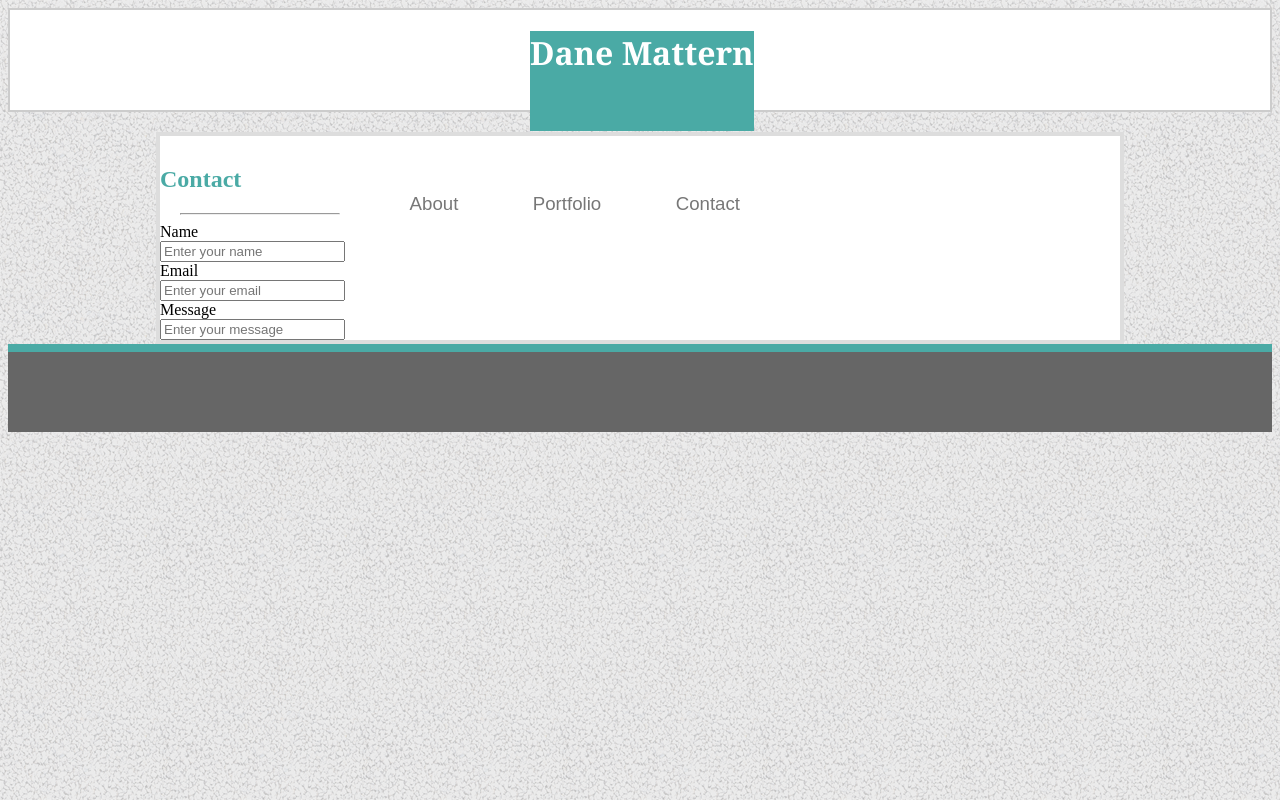
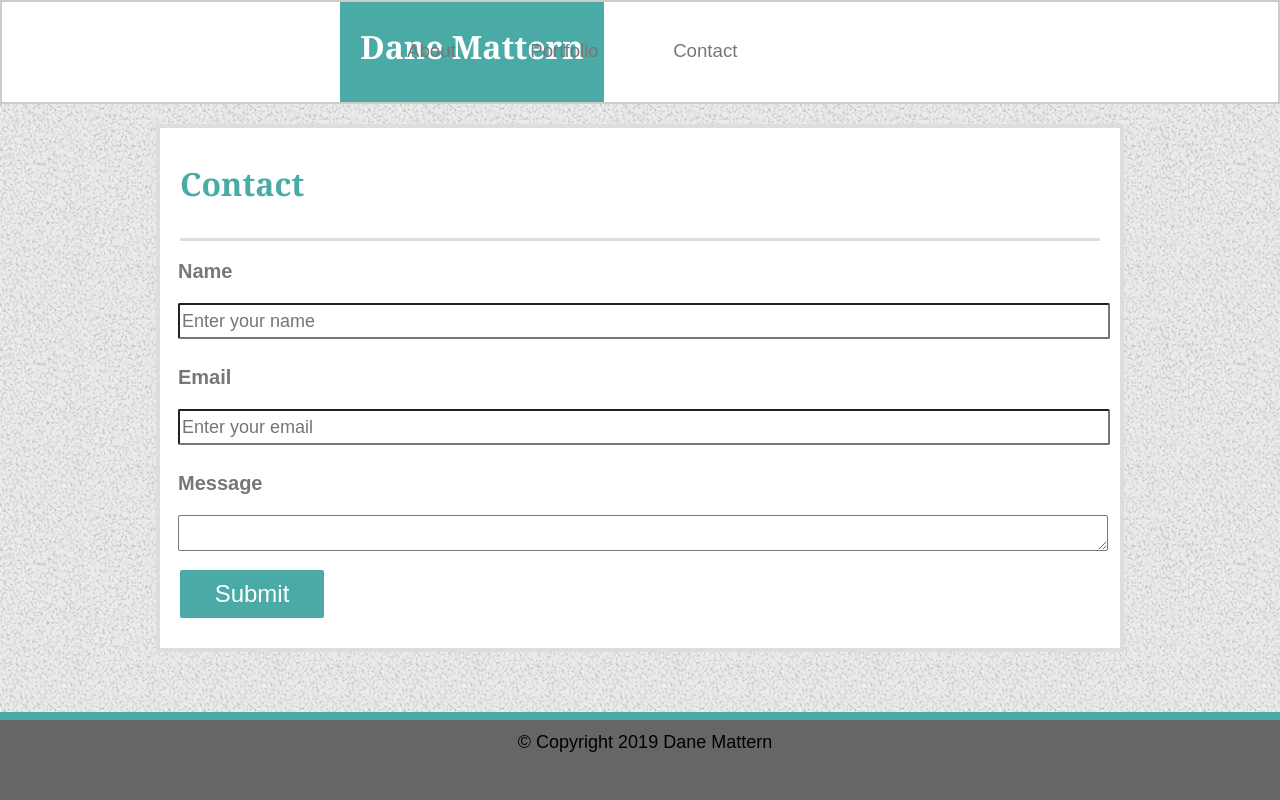
Before and after one commit to dfmattern/HW-1-Portfolio, a plain HTML site: page contact.html in a window 1280 px wide. Drawn offline with Linux system fonts and the light colour scheme.

Commit message:
styled contact form, realigned picture in aboout section, fixed footer to bottom of screen

```diff
--- /dev/null
+++ b/assets/css/reset.css
@@ -0,0 +1,48 @@
+/* http://meyerweb.com/eric/tools/css/reset/
+   v2.0 | 20110126
+   License: none (public domain)
+*/
+
+html, body, div, span, applet, object, iframe,
+h1, h2, h3, h4, h5, h6, p, blockquote, pre,
+a, abbr, acronym, address, big, cite, code,
+del, dfn, em, img, ins, kbd, q, s, samp,
+small, strike, strong, sub, sup, tt, var,
+b, u, i, center,
+dl, dt, dd, ol, ul, li,
+fieldset, form, label, legend,
+table, caption, tbody, tfoot, thead, tr, th, td,
+article, aside, canvas, details, embed,
+figure, figcaption, footer, header, hgroup,
+menu, nav, output, ruby, section, summary,
+time, mark, audio, video {
+	margin: 0;
+	padding: 0;
+	border: 0;
+	font-size: 100%;
+	font: inherit;
+	vertical-align: baseline;
+}
+/* HTML5 display-role reset for older browsers */
+article, aside, details, figcaption, figure,
+footer, header, hgroup, menu, nav, section {
+	display: block;
+}
+body {
+	line-height: 1;
+}
+ol, ul {
+	list-style: none;
+}
+blockquote, q {
+	quotes: none;
+}
+blockquote:before, blockquote:after,
+q:before, q:after {
+	content: '';
+	content: none;
+}
+table {
+	border-collapse: collapse;
+	border-spacing: 0;
+}
--- a/assets/css/style.css
+++ b/assets/css/style.css
@@ -3,14 +3,12 @@ height: 100%;
 
 }
 
-.Site{
-    display: flex;
-    min-height: 100vh;
-    flex-direction: column;
-}
+
 
 .Site-content{
-    flex: 1;
+    margin: 0 auto;
+    padding: 0;
+    border: solid 4px #dddddd;
 }
 
 container{
@@ -24,6 +22,7 @@ header{
     margin-bottom: 20px;
     font-family: 'Georgia', Times, Times New Roman, serif;
     border: solid 2px #cccccc;
+    position: relative;
 }
 
 header::after{
@@ -34,7 +33,10 @@ header::after{
 
 
 
+
+
 main{
+    position: relative;
     margin: 0 auto;
     width: 960px;
     background-color: #ffffff;
@@ -42,9 +44,17 @@ main{
     border: solid 4px #dddddd;
 }
 
+
+
 h2{
+    font-family: 'Georgia', Times, Times New Roman, serif;
     color: #4aaaa5;
+    font-size: 32px;
+    font-weight: bold;
+    padding: 30px 0px 30px 20px;
 }
+
+
 
 p{
     font-family: 'Arial', 'Helvetica Neue', Helvetica, sans-serif;
@@ -53,17 +63,26 @@ p{
     line-height: 1.4em;
 }
 
-.headshot{
+
+img{
     float:left;
     padding: 20px 20px 20px 20px;
 }
 
+
+
 .name{
+    line-height: 90px;
+    font-size: 32px;
+    font-weight: bold;
     background-color: #4aaaa5;
     float: left;
     color: #ffffff;
-    margin-left: 520px;
-    height: 100%;
+    height: 100px;
+    padding: 0 20px;
+    display: block;
+    position:absolute;
+    left:26.5%;
 }
 
 nav{
@@ -72,9 +91,14 @@ nav{
 
 
 footer{
+    font-size: 18px;
     background-color: #666666;
     height: 80px;
     border-top: solid 8px #4aaaa5;
+    position: fixed;
+    left: 0;
+    bottom: 0;
+    width: 100%;
 }
 
 #copyright{
@@ -83,7 +107,6 @@ footer{
 
 nav{
     float: right;
-    margin-right: 530px;
 }
 
 nav ul{
@@ -98,7 +121,8 @@ nav li{
     margin-left: 70px;
     padding-top: 40px;
     font-size: 14pt;
-    position: relative;
+    position: relative;;
+    right:135%
 }
 
 nav a {
@@ -111,9 +135,10 @@ nav a:hover{
 }
 
 hr{
+    border: none;
+    height: 3px;
+    color: #dddddd;
+    background-color: #dddddd;
     margin-right: 20px;
+    margin-left:20px;
 }
-
-#contact-hr{
-margin-left: 20px;
-}
--- /dev/null
+++ b/assets/css/style2.css
@@ -0,0 +1,72 @@
+
+body[
+    display: flex;
+    min-height: 100vh;
+    flex-direction: column;
+]
+
+
+
+.form{
+    flex: 1;
+    margin: 0 auto;
+    padding: 0;
+    border: solid 4px #dddddd;
+
+}
+
+.contact-form{
+    width: 960px;
+    background: #ffffff;
+    box-sizing: content-box;
+    text-align:left;
+    font-family: 'Arial', 'Helvetica Neue', Helvetica, sans-serif;
+
+}
+
+
+
+
+.txtb{
+  margin: 4px 0;
+  padding: 12px 18px;
+
+}
+
+.txtb label{
+    display: block;
+    text-align: left;
+    color: #777777;
+    font-size: 20px;
+    font-weight: bold;
+}
+
+.txtb input, .txtb textarea{
+    width: 100%;
+    height: 30px;
+    background: none;
+    font-size: 18px;
+    margin-top: 6px;
+    border-radius: 2px;
+}
+
+
+
+.button{
+    font-size: 24px;
+    display: block;
+    background:#4aaaa5;
+    border-radius: 2px;
+    cursor: pointer;
+    margin-left: 20px;
+    margin-bottom: 30px;
+    width: 10%;
+    color: #ffffff;
+    text-align: center;
+    padding: 12px 24px;
+}
+
+#contact-hr{
+    margin-left: 20px;
+    line-height: 1em;
+}
--- a/contact.html
+++ b/contact.html
@@ -6,7 +6,9 @@
     <meta name="viewport" content="width=device-width, initial-scale=1.0">
     <meta http-equiv="X-UA-Compatible" content="ie=edge">
     <title>Contact</title>
+    <link rel="stylesheet" type="text/css" href="assets\css\reset.css">
     <link rel="stylesheet" type="text/css" href="assets\css\style.css">
+    <link rel="stylesheet" type="text/css" href="assets\css\style2.css">
 </head>
 
 <body background="assets\images\gravel.png">
@@ -26,8 +28,8 @@
 
         </header>
     </div>
-    <main>
-        <div class="contact form">
+    <main class="form">
+        <div class="contact-form">
             <h2>Contact</h2>
             <hr id="contact-hr">
             <div class="txtb">
@@ -45,14 +47,18 @@
             <div class="txtb">
                 <label>Message</label>
                 <br>
-                <input type="text" name="name" placeholder="Enter your message">
+                <textarea></textarea>
+
             </div>
+            <a class="button">Submit</a>
 
     </main>
     </div>
     <div>
 
-        <footer></footer>
+        <footer>
+            <p id="copyright">&copy; Copyright 2019 Dane Mattern</p>
+        </footer>
     </div>
 </body>
 
```
Also changed, not shown: index.html (+15 -9 lines), portfolio.html (+4 -1 lines), assets/css/style3.css (added).
